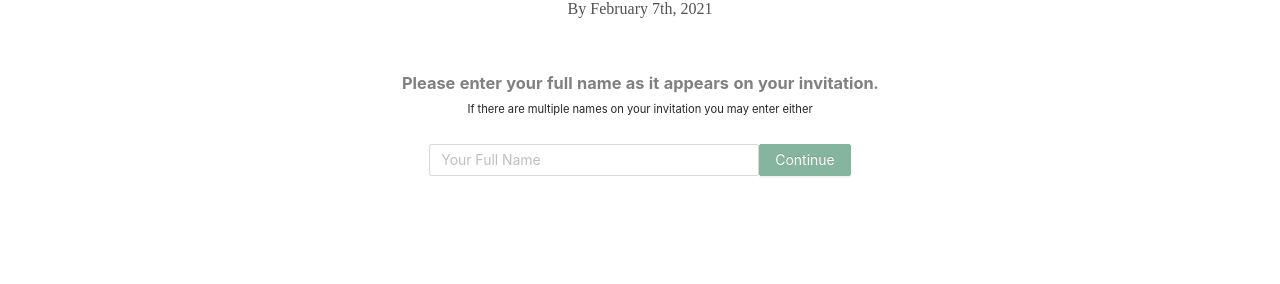
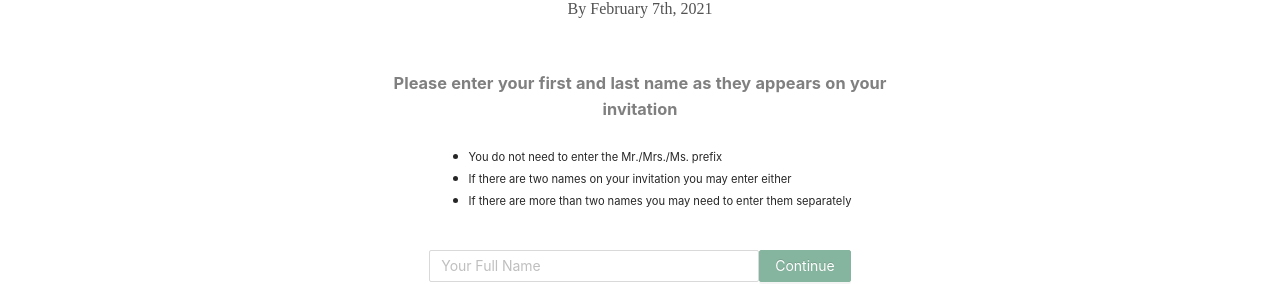
Before and after one commit to m34gh4nb3th/nedsbigday, a React (Create React App) app: page /rsvp in a window 1280 px wide. Shown: the part 989-1273 px from the top of the page. Built offline with nearby package versions, Linux system fonts and the light colour scheme; a web font is replaced by a local one.

Commit message:
rsvp instructions

```diff
--- a/src/Components/RSVP/RsvpPage.js
+++ b/src/Components/RSVP/RsvpPage.js
@@ -18,19 +18,6 @@ const RsvpPage = () => {
     const [ error, setError ] = useState(null);
     const [ thisGuest, setThisGuest ] = useState(null);
     const [ plusOneGuest, setPlusOneGuest ] = useState(null);
-
-    // //arrow function, things to decide when to run function
-    // useEffect( () => {
-    //     //do something based on updated props
-    //     setEnteredName(props.test);
-    // },
-    // [props.test, props.title] );
-    // //an exmaple using state
-    // useEffect( () => {
-    //     //do something based on updated props
-    //     setLoading(true);
-    // },
-    // [enteredName] );
 
     const searchForGuest = () => {
         setLoading(!loading);
@@ -81,9 +68,15 @@ const RsvpPage = () => {
             {!thisGuest &&
                 <Row justify="center" style={{marginTop: '50px'}}>
                     <Col md={{ span: 12 }} xs={{ span: 24}}>
-                    <div style={{textAlign: 'center', marginBottom: '25px'}}>
-                        <h3 style={{marginBottom: '0px' }}>Please enter your full name as it appears on your invitation.</h3>
-                        <small >If there are multiple names on your invitation you may enter either</small>
+                    <div style={{marginBottom: '25px'}}>
+                        <h3 style={{marginBottom: '0px', textAlign: 'center' }}>Please enter your first and last name as they appears on your invitation</h3> <br/>
+                        <div style={{display: 'flex', justifyContent: 'center'}}>
+                            <ul>
+                                <li><small>You do not need to enter the Mr./Mrs./Ms. prefix</small></li>
+                                <li><small>If there are two names on your invitation you may enter either</small></li>
+                                <li><small>If there are more than two names you may need to enter them separately</small></li>
+                            </ul>
+                        </div>
                     </div>
                     <div style={{textAlign: 'center'}}>
                         <Input
```
